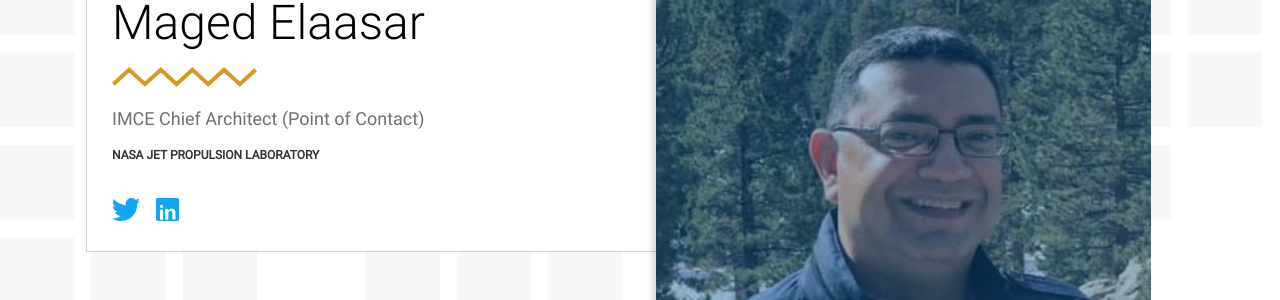
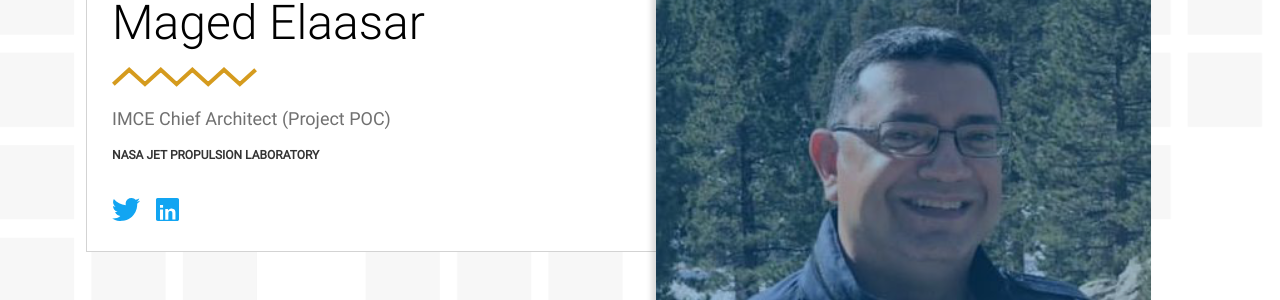
Before and after one commit to opencaesar/opencaesar.github.io, a Jekyll site: the page built from _contributors/Maged Elaasar.md, in a window 1280 px wide and 900 px high. Shown: the part 192-492 px from the top of the window. Built offline with Jekyll 4.4.1, drawn with Linux system fonts in a browser that asks for light colours; nearby versions of some CDN libraries.

Commit message:
changed Maged's profile

```diff
--- a/_contributors/Maged Elaasar.md
+++ b/_contributors/Maged Elaasar.md
@@ -1,7 +1,7 @@
 ---
 layout: contributor
 name: Maged Elaasar
-position: IMCE Chief Architect (Point of Contact)
+position: IMCE Chief Architect (Project POC)
 orginization: NASA Jet Propulsion Laboratory
 author_image_thumbnail: maged.png
 insider: true
```
